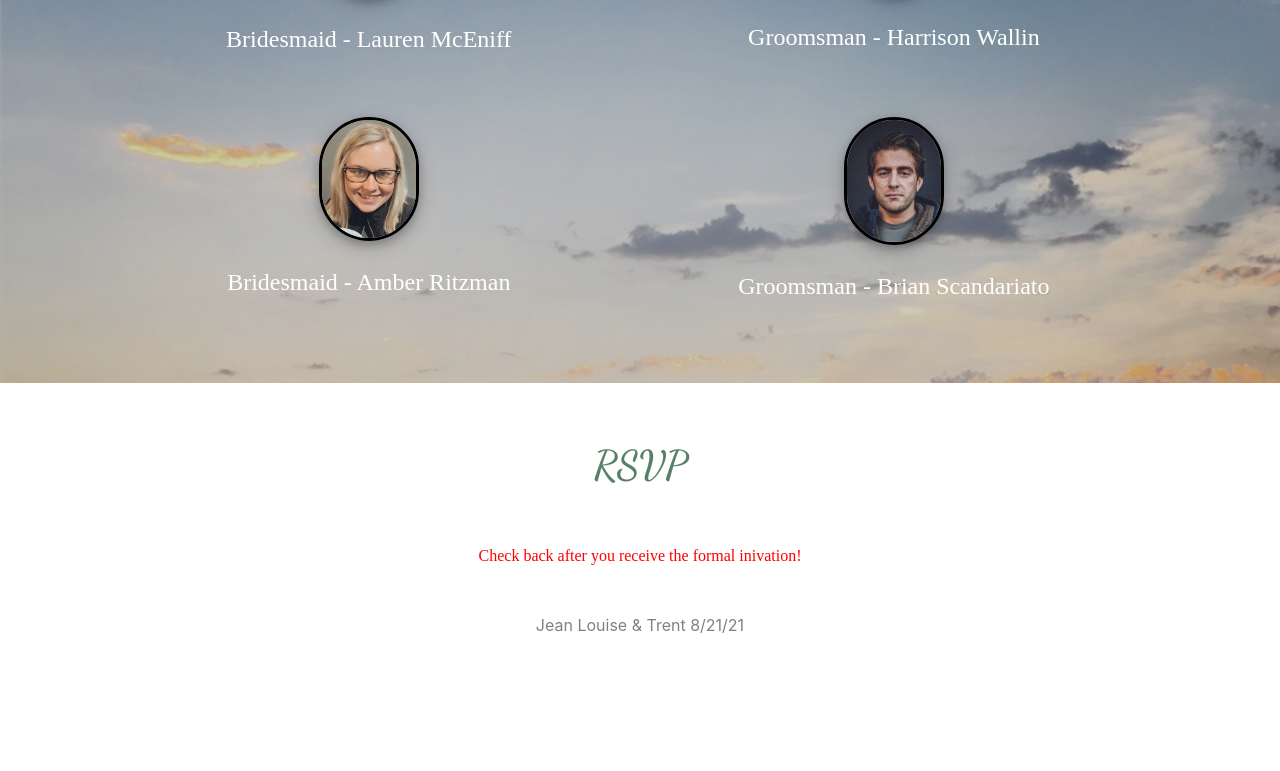
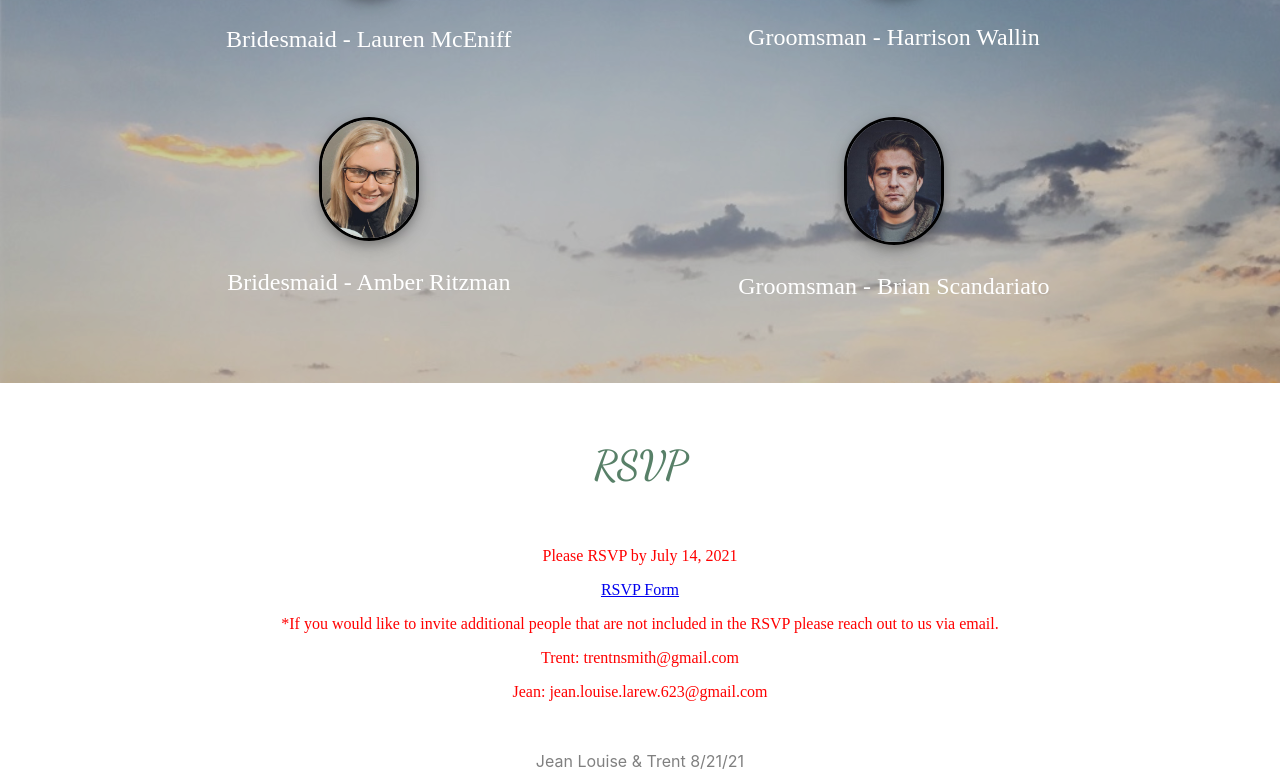
Before and after one commit to trentnsmith/wedding-website2.0, a React (Create React App) app: page / in a window 1280 px wide. Shown: the part 6176-6947 px from the top of the page. Before the commit the page ends 6811 px from the top, so only its background shows below. Built offline with nearby package versions, Linux system fonts and the light colour scheme; a web font is replaced by a local one.

Commit message:
add rsvp form link and update to RSVP section

```diff
--- a/src/components/RSVP/RSVP.js
+++ b/src/components/RSVP/RSVP.js
@@ -8,7 +8,18 @@ class RSVP extends Component {
                     <h1>RSVP</h1>
                 </div>
                 <div className="updates">
-                    <p>Check back after you receive the formal inivation!</p>
+                    <p>Please RSVP by July 14, 2021</p>
+                    <p>
+                        <a href="https://trent-jean.wedsites.com/rsvp" target="_blank" rel="noreferrer">
+                            RSVP Form
+                        </a>
+                    </p>
+                    <p>
+                        *If you would like to invite additional people that are not included in the RSVP please reach out to us via email.
+                    </p>
+                    <p>Trent: trentnsmith@gmail.com</p>
+                    <p>Jean: jean.louise.larew.623@gmail.com</p>
+
                 </div>
             </section>
         );
```
Also changed, not shown: 1 other file (tests, documents, lock files or other folders).
